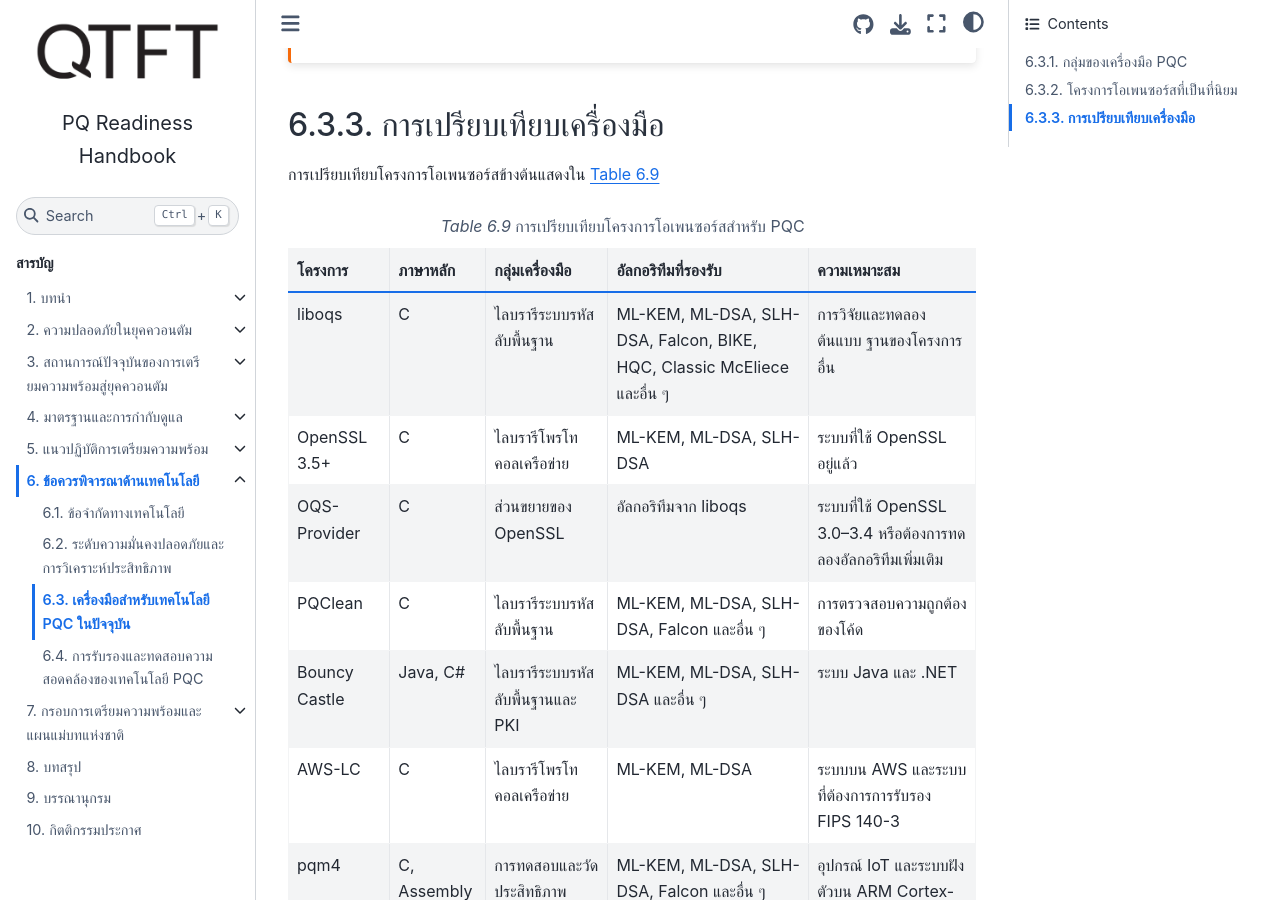
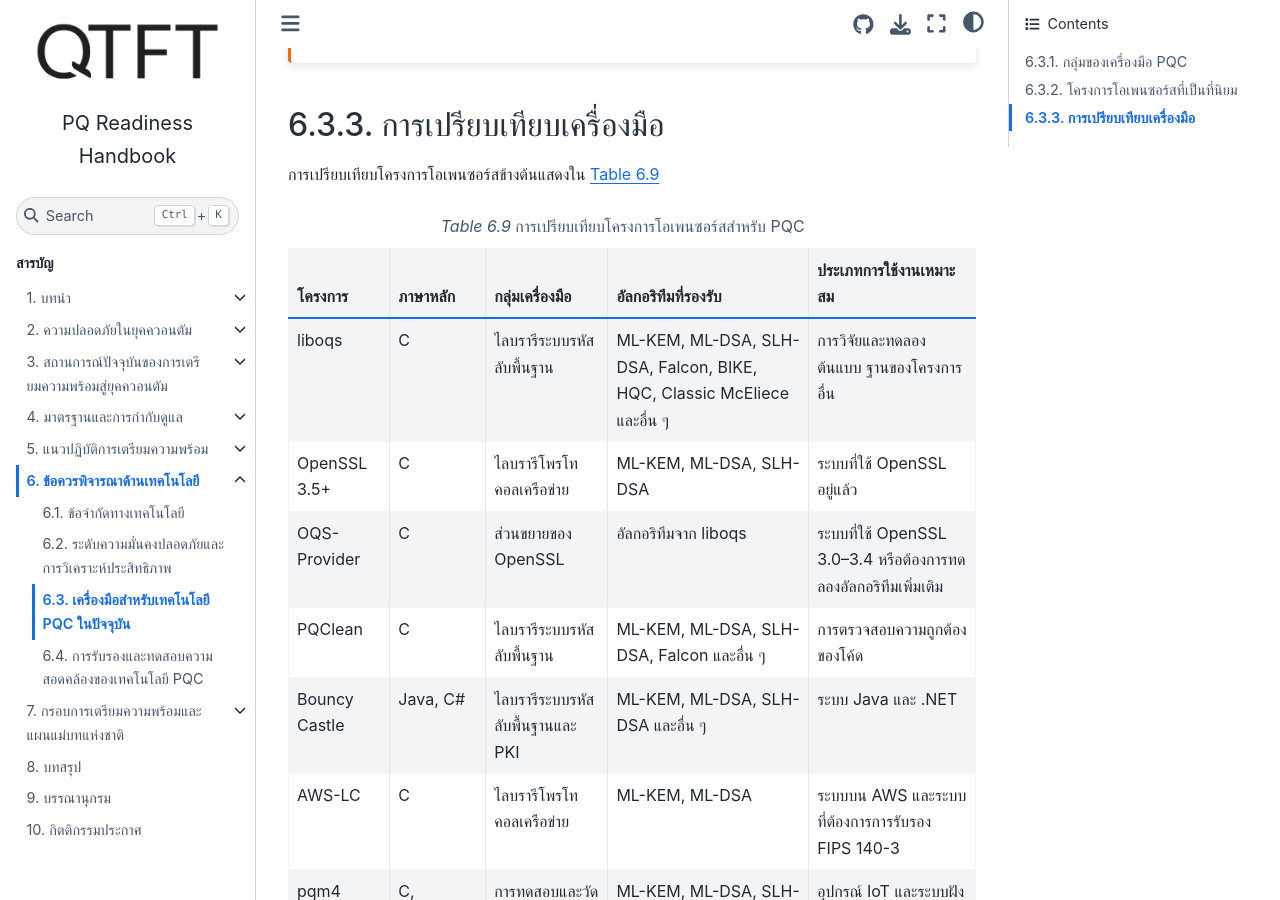
Before and after one commit to qtft/pq-readiness-handbook, a Jupyter Book: the page built from book/tech-considerations/tools-and-vendors.md, in a window 1280 px wide and 900 px high, scrolled down 5672 px. Built offline with Jupyter Book 1.0.4 settings and Sphinx 7.4.7 and the Sphinx Book theme 1.1.4, drawn with Linux system fonts in a browser that asks for light colours; comment, search, counter and statistics services are not loaded; cross-references to code outside the pages are shown as plain code.

Commit message:
clarify text

```diff
--- a/book/tech-considerations/tools-and-vendors.md
+++ b/book/tech-considerations/tools-and-vendors.md
@@ -130,7 +130,7 @@ SoftHSM2 ไม่มีการป้องกันทางกายภา
 ---
 name: pqc-tools-comparison
 ---
-| โครงการ | ภาษาหลัก | กลุ่มเครื่องมือ | อัลกอริทึมที่รองรับ | ความเหมาะสม |
+| โครงการ | ภาษาหลัก | กลุ่มเครื่องมือ | อัลกอริทึมที่รองรับ | ประเภทการใช้งานเหมาะสม |
 |--|--|--|--|--|
 | liboqs | C | ไลบรารีระบบรหัสลับพื้นฐาน | ML-KEM, ML-DSA, SLH-DSA, Falcon, BIKE, HQC, Classic McEliece และอื่น ๆ | การวิจัยและทดลองต้นแบบ ฐานของโครงการอื่น |
 | OpenSSL 3.5+ | C | ไลบรารีโพรโทคอลเครือข่าย | ML-KEM, ML-DSA, SLH-DSA | ระบบที่ใช้ OpenSSL อยู่แล้ว |
```
